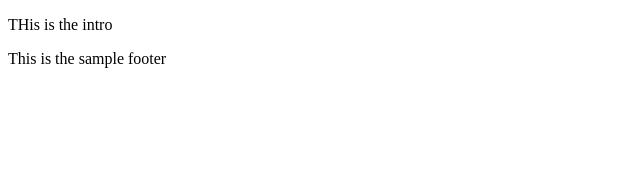
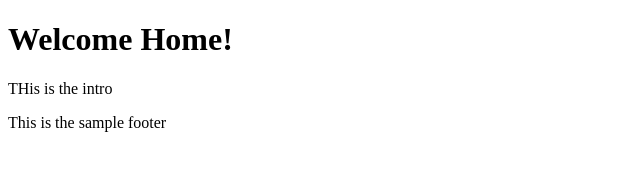
Before and after one commit to mugishaAIMABLE/gitExercise2, a plain HTML site: page index.html in a window 1280 px wide. Shown: the whole page, without its empty margins (0-640 px from the left). Drawn offline with Linux system fonts and the light colour scheme.

Commit message:
addition of a header

```diff
--- a/index.html
+++ b/index.html
@@ -6,6 +6,7 @@
     <title>Homepage</title>
 </head>
 <body>
+    <h1> Welcome Home!</h1>
     <p>THis is the intro</p>
     <footer>This is the sample footer</footer>
 </body>
```
